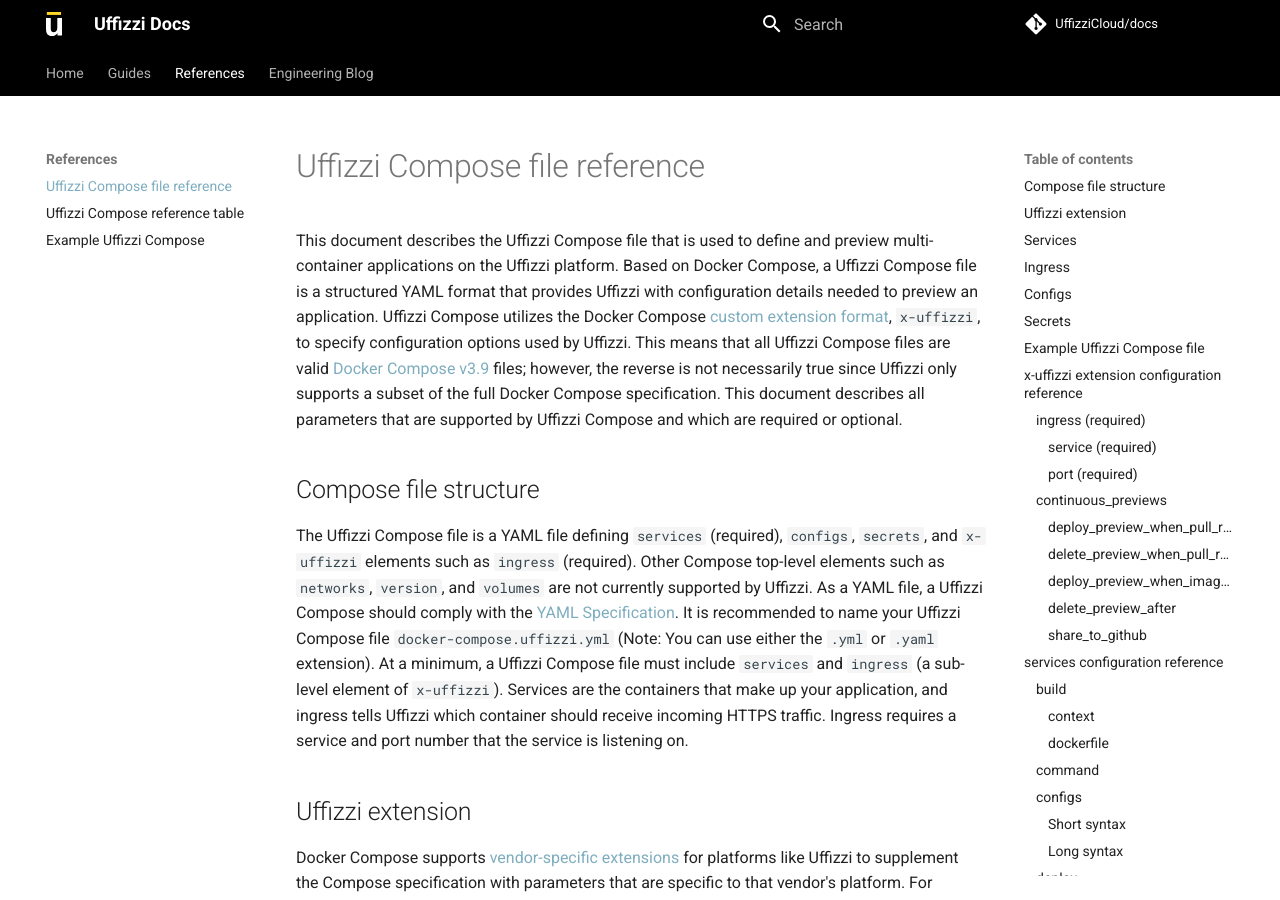
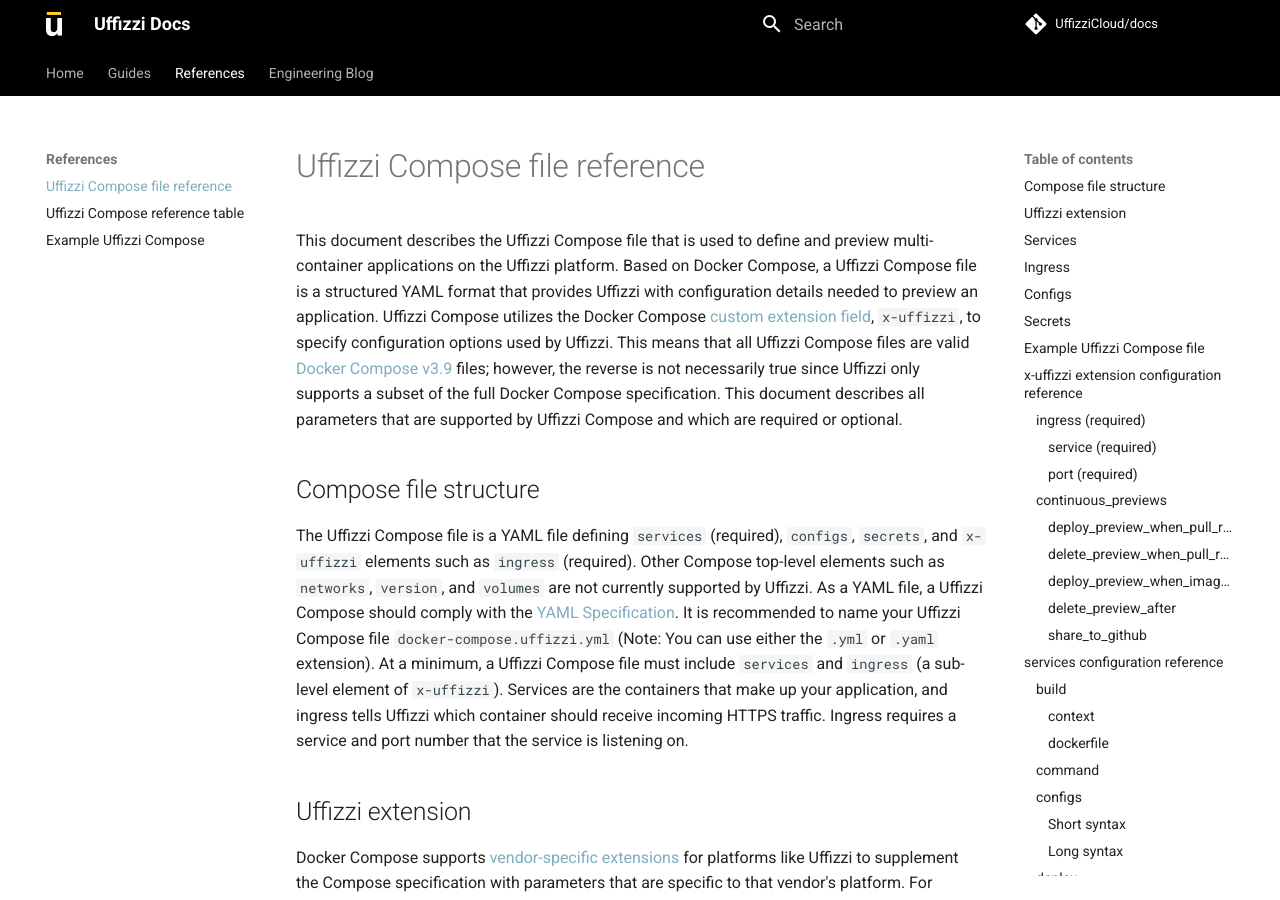
Before and after one commit to UffizziCloud/docs, an MkDocs documentation site: the page built from docs/references/compose-spec.md, in a window 1280 px wide and 900 px high. Built offline with MkDocs 1.6.1 and Material for MkDocs 9.7.7, drawn with Linux system fonts in a browser that asks for light colours; comment, search, counter and statistics services are not loaded.

Commit message:
Update compose-spec.md

```diff
--- a/docs/references/compose-spec.md
+++ b/docs/references/compose-spec.md
@@ -1,6 +1,6 @@
 # Uffizzi Compose file reference
 
-This document describes the Uffizzi Compose file that is used to define and preview multi-container applications on the Uffizzi platform. Based on Docker Compose, a Uffizzi Compose file is a structured YAML format that provides Uffizzi with configuration details needed to preview an application. Uffizzi Compose utilizes the Docker Compose [custom extension format](https://github.com/docker/compose/issues/7200), `x-uffizzi`, to specify configuration options used by Uffizzi. This means that all Uffizzi Compose files are valid [Docker Compose v3.9](https://docs.docker.com/compose/compose-file/compose-file-v3/) files; however, the reverse is not necessarily true since Uffizzi only supports a subset of the full Docker Compose specification. This document describes all parameters that are supported by Uffizzi Compose and which are required or optional.
+This document describes the Uffizzi Compose file that is used to define and preview multi-container applications on the Uffizzi platform. Based on Docker Compose, a Uffizzi Compose file is a structured YAML format that provides Uffizzi with configuration details needed to preview an application. Uffizzi Compose utilizes the  Docker Compose [custom extension field](https://docs.docker.com/compose/compose-file/compose-file-v3/#extension-fields), `x-uffizzi`, to specify configuration options used by Uffizzi. This means that all Uffizzi Compose files are valid [Docker Compose v3.9](https://docs.docker.com/compose/compose-file/compose-file-v3/) files; however, the reverse is not necessarily true since Uffizzi only supports a subset of the full Docker Compose specification. This document describes all parameters that are supported by Uffizzi Compose and which are required or optional.
 
 ## Compose file structure
 
```
